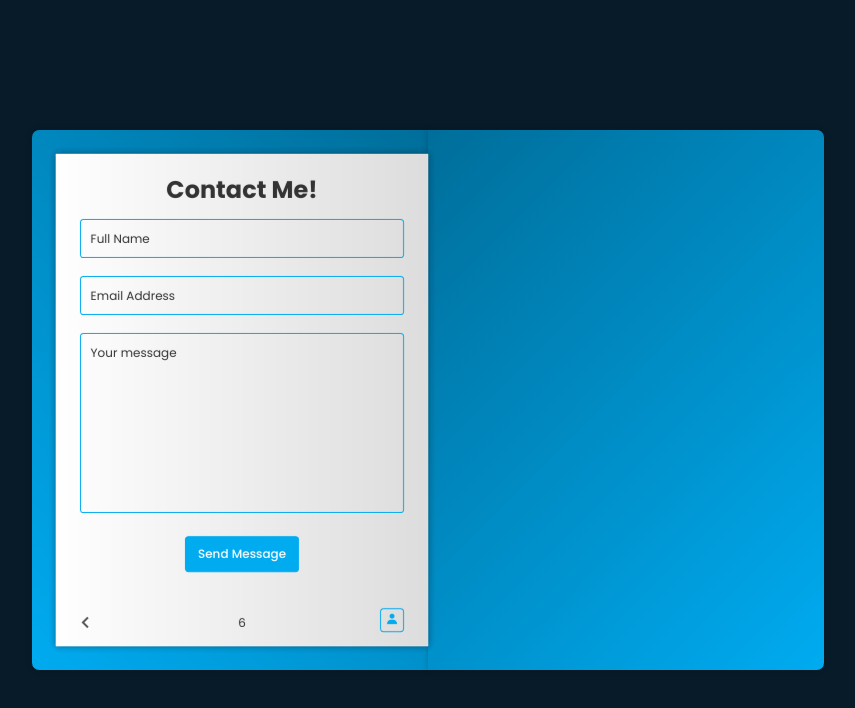
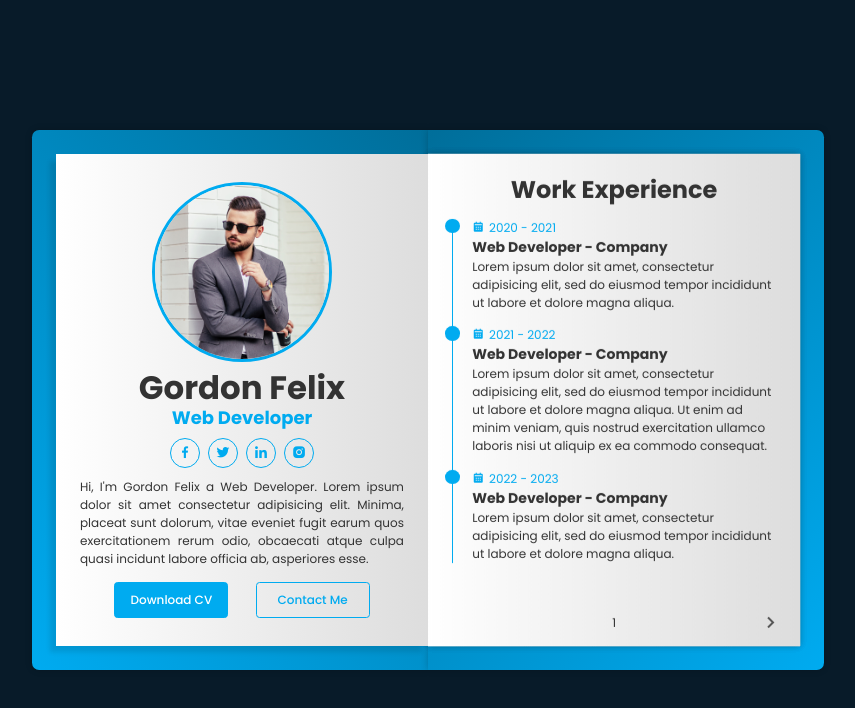
Before and after one commit to Yurimcalex/portfolio, a plain HTML site: page index.html in a window 1280 px wide. Shown: the whole page, without its empty margins (212-1067 px from the left). Drawn offline with nearby package versions, Linux system fonts and the light colour scheme.

Commit message:
Create animation when starting page

```diff
--- a/index.html
+++ b/index.html
@@ -12,7 +12,7 @@
   <body>
     <div class="wrapper">
       <div class="cover cover-left"></div>
-      <div class="cover cover-right turn"></div>
+      <div class="cover cover-right"></div>
 
       <div class="book">
         <!-- Profile page -->
--- a/script.js
+++ b/script.js
@@ -62,6 +62,29 @@ backProfileBtn.onclick = () => {
 };
 
 //opening animation
-//opening animation (cover right animation)
-//opening animation (page left or profile page animation)
-//opening animation (all page right animation)
+const coverRight = document.querySelector('.cover.cover-right');
+const pageLeft = document.querySelector('.book-page.page-left');
+
+setTimeout(() => {
+	coverRight.classList.add('turn');
+}, 2100);
+
+setTimeout(() => {
+	coverRight.style.zIndex = -1;
+}, 2800);
+
+setTimeout(() => {
+	pageLeft.style.zIndex = 20;
+}, 3200);
+
+pages.forEach((_, index) => {
+	setTimeout(() => {
+		reverseIndex();
+		pages[pageNumber].classList.remove('turn');
+
+		setTimeout(() => {
+			reverseIndex();
+			pages[pageNumber].style.zIndex = 10 + index;
+		}, 500);
+	}, (index + 1) * 200 + 2100);
+});
--- a/style.css
+++ b/style.css
@@ -33,6 +33,7 @@ body {
   min-height: 100vh;
   background: var(--bg-color);
   color: var(--text-color);
+  overflow: hidden;
 }
 
 .wrapper {
@@ -40,6 +41,21 @@ body {
   width: 66rem;
   height: 45rem;
   padding: 2rem;
+  perspective: 250rem;
+  animation: show-animate 2s forwards;
+}
+
+@keyframes show-animate {
+  0%,
+  30% {
+    opacity: 0;
+    transform: rotate(-20deg);
+  }
+
+  100% {
+    opacity: 1;
+    transform: rotate(0deg);
+  }
 }
 
 .cover {
@@ -57,6 +73,11 @@ body {
 
 .cover.cover-left {
   z-index: -1;
+}
+
+.cover.cover-right {
+  z-index: 100;
+  transition: transform 1s cubic-bezier(.645, .045, .355, 1);
 }
 
 .cover.cover-right.turn {
@@ -79,6 +100,10 @@ body {
   box-shadow: 0 0 .6rem rgba(0, 0, 0, .1);
   display: flex;
   padding: 2rem;
+}
+
+.book-page.page-left {
+  box-shadow: -.5rem .6rem .4rem rgba(0, 0, 0, .1);
 }
 
 .profile-page {
```
